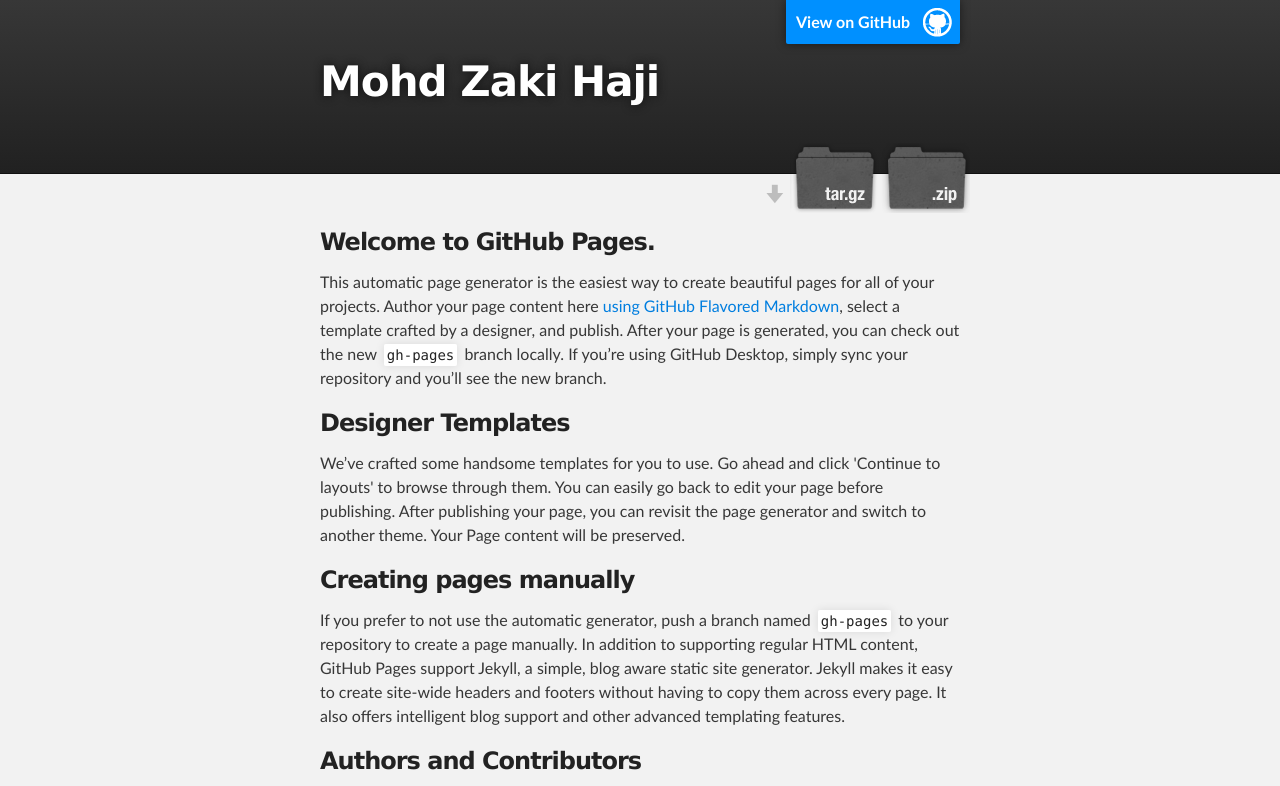
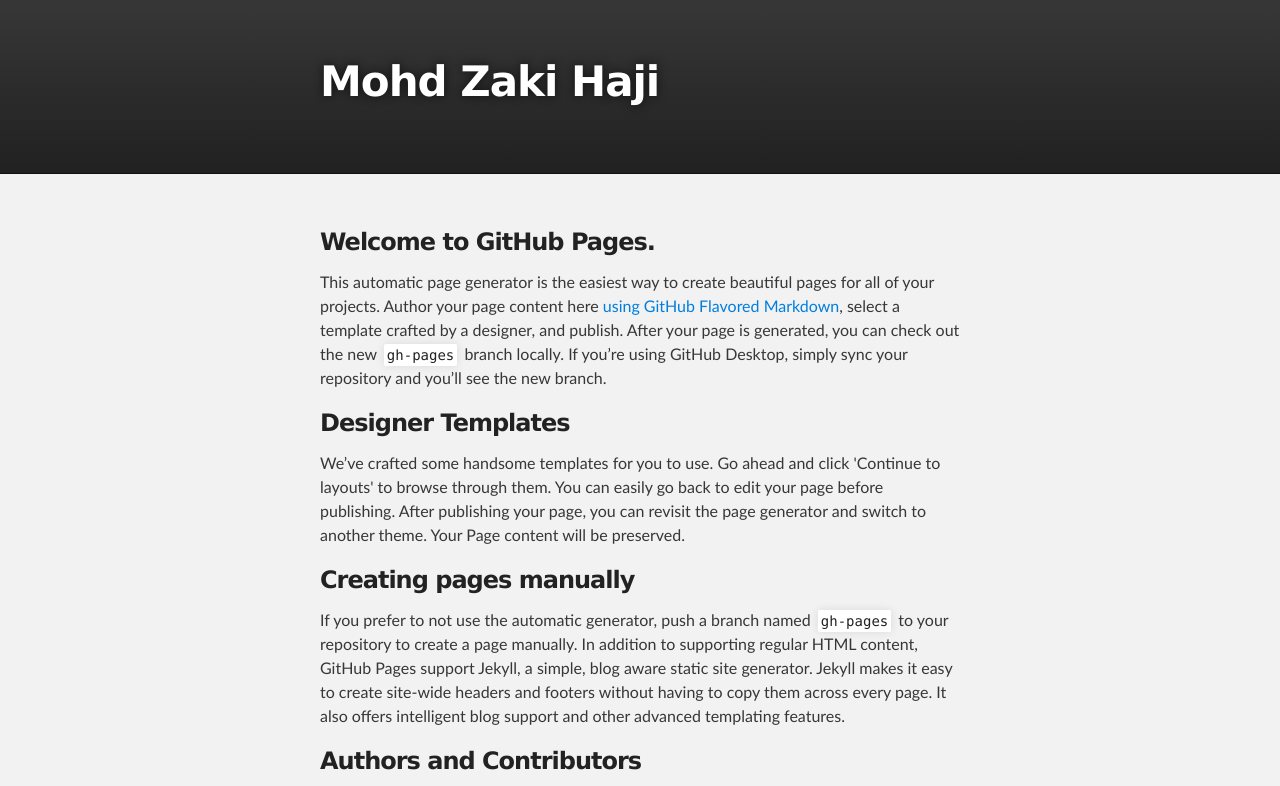
Before and after one commit to ZTR23/test, a plain HTML site: page index.html in a window 1280 px wide. Shown: the top 786 px of the page. Drawn offline with Linux system fonts and the light colour scheme.

Commit message:
Update index.html

```diff
--- a/index.html
+++ b/index.html
@@ -16,15 +16,12 @@
     <!-- HEADER -->
     <div id="header_wrap" class="outer">
         <header class="inner">
-          <a id="forkme_banner" href="https://github.com/ZTR23/test">View on GitHub</a>
+
 
           <h1 id="project_title">Mohd Zaki Haji</h1>
           <h2 id="project_tagline"></h2>
 
-            <section id="downloads">
-              <a class="zip_download_link" href="https://github.com/ZTR23/test/zipball/master">Download this project as a .zip file</a>
-              <a class="tar_download_link" href="https://github.com/ZTR23/test/tarball/master">Download this project as a tar.gz file</a>
-            </section>
+
         </header>
     </div>
 
```
